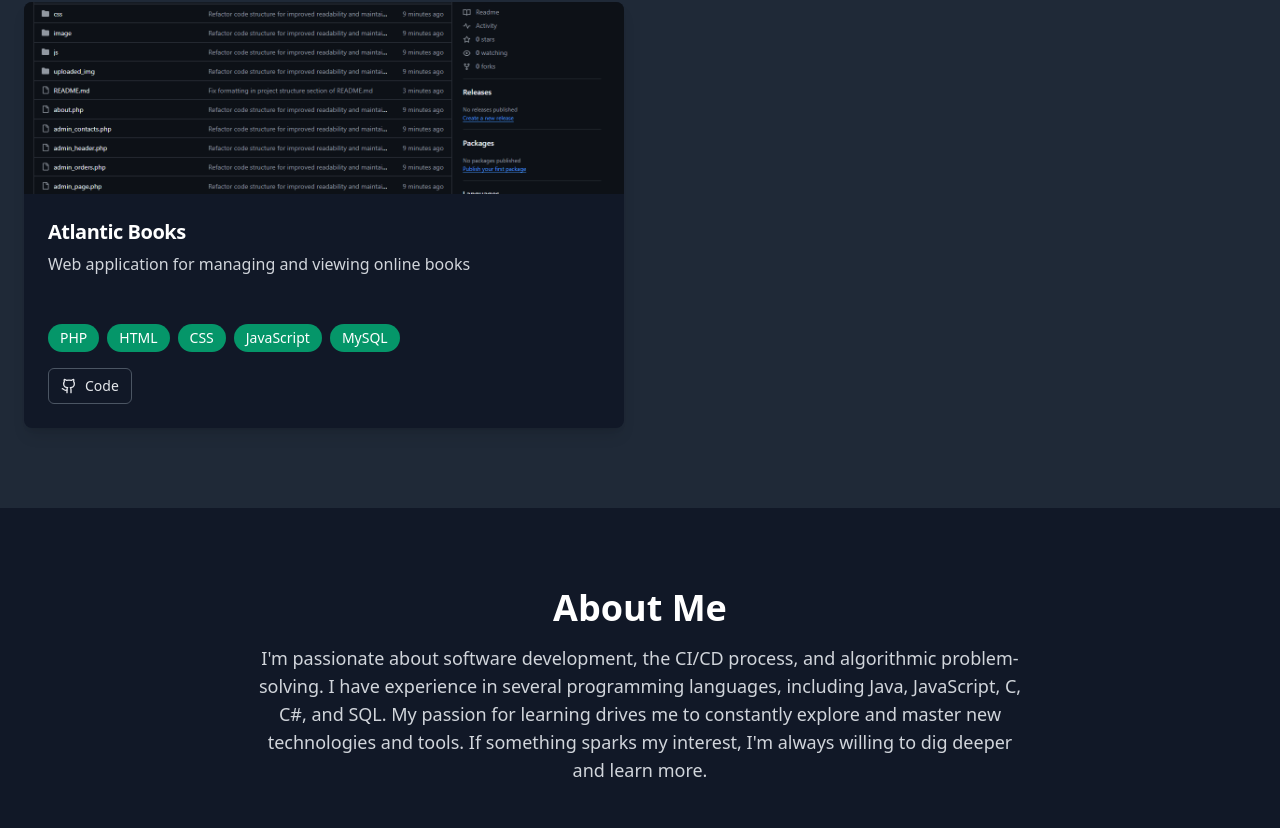
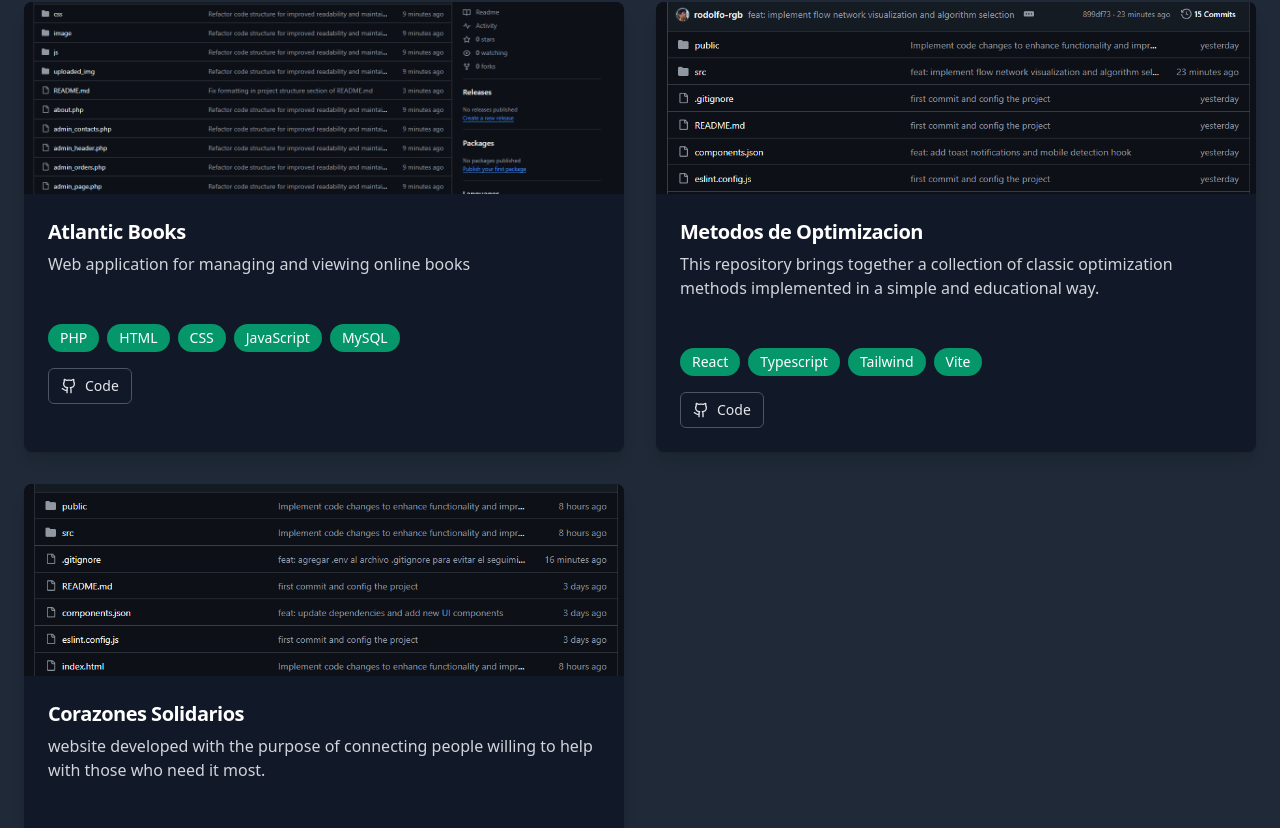
Before and after one commit to rodolfo-rgb/Portfolio, a React (Vite) app: page / in a window 1280 px wide. Shown: the part 1536-2364 px from the top of the page. Built offline with nearby package versions, Linux system fonts and the light colour scheme.

Commit message:
Implement code changes to enhance functionality and improve performance

```diff
--- a/src/components/Projects.tsx
+++ b/src/components/Projects.tsx
@@ -28,6 +28,22 @@ const Projects = () => {
       technologies: ["PHP", "HTML", "CSS", "JavaScript", "MySQL"],
       liveUrl: "#",
       githubUrl: "https://github.com/rodolfo-rgb/AtlanticBooks"
+    },
+    {
+      title: "Metodos de Optimizacion",
+      description: "This repository brings together a collection of classic optimization methods implemented in a simple and educational way.",
+      image: "/Metodos_opt.PNG",
+      technologies: ["React", "Typescript", "Tailwind", "Vite"],
+      liveUrl: "#",
+      githubUrl: "https://github.com/rodolfo-rgb/Metodos_Optimizacion.git"
+    },
+    {
+      title: "Corazones Solidarios",
+      description: "website developed with the purpose of connecting people willing to help with those who need it most.",
+      image: "/CorazonesSolidarios.PNG",
+      technologies: ["React", "Typescript", "Tailwind", "EmailJS", "Vite"],
+      liveUrl: "#",
+      githubUrl: "https://github.com/rodolfo-rgb/Corazones-Solidarios.git"
     }
   ];
 
```
Also changed, not shown: public/CorazonesSolidarios.PNG (added), public/Metodos_opt.PNG (added).
